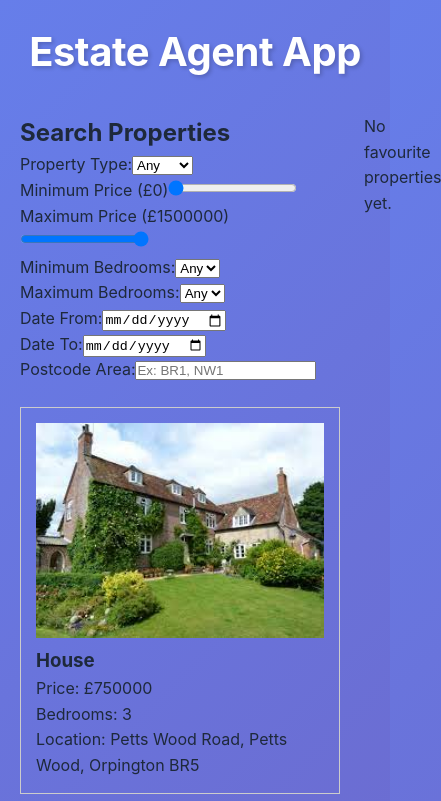
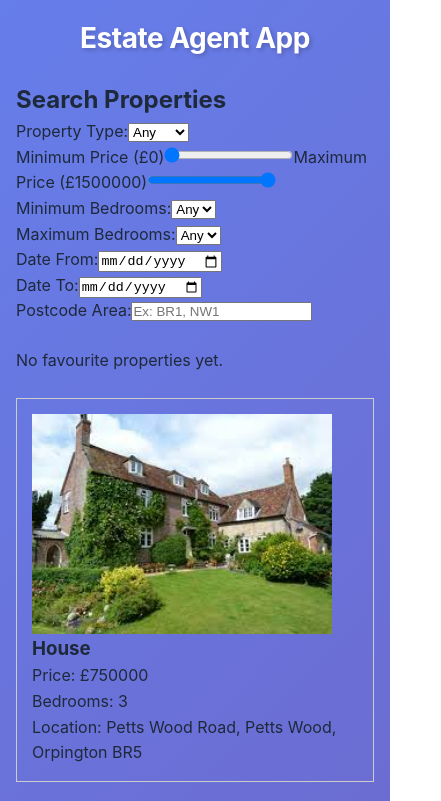
Before and after one commit to Gangulyy/React-CW, a React (Vite) app in the folder Estate-Agent-CW/: page / in a window 390 px wide. Shown: the top 801 px of the page, 441 px wide, since content can reach past the window. Built offline with nearby package versions, Linux system fonts and the light colour scheme.

Commit message:
added hover effect and image styling to property card

```diff
--- a/Estate-Agent-CW/src/App.css
+++ b/Estate-Agent-CW/src/App.css
@@ -36,14 +36,38 @@
   border: 1px solid var(--border-color);
 }
 
-/* ------Mobile*/
-@media (max-width: 768px) {
-  .search-layout {
-    grid-template-columns: 1fr;
+.property-card:hover {
+  transform: translateY(-4px);
+  box-shadow: var(--shadow-lg);
+  border-color: var(--primary-color);
+}
+
+.propertyCard img {
+  width: 100%;
+  height: 220px;
+  object-fit: cover;
+  display: block;
+}
+
+
+  /*-----Mobile */
+  @media (max-width: 968px) {
+    .searchLayout {
+      grid-template-columns: 1fr;
+    }
+
+    .app > h1 {
+      font-size: 2rem;
+    }
   }
 
-  button {
-    width: 100%;
-    margin-bottom: 8px;
+  @media (max-width: 640px) {
+    .app {
+      padding: 16px;
+    }
+
+    .app > h1 {
+      font-size: 1.75rem;
+      margin-bottom: 20px;
+    }
   }
-}
```
